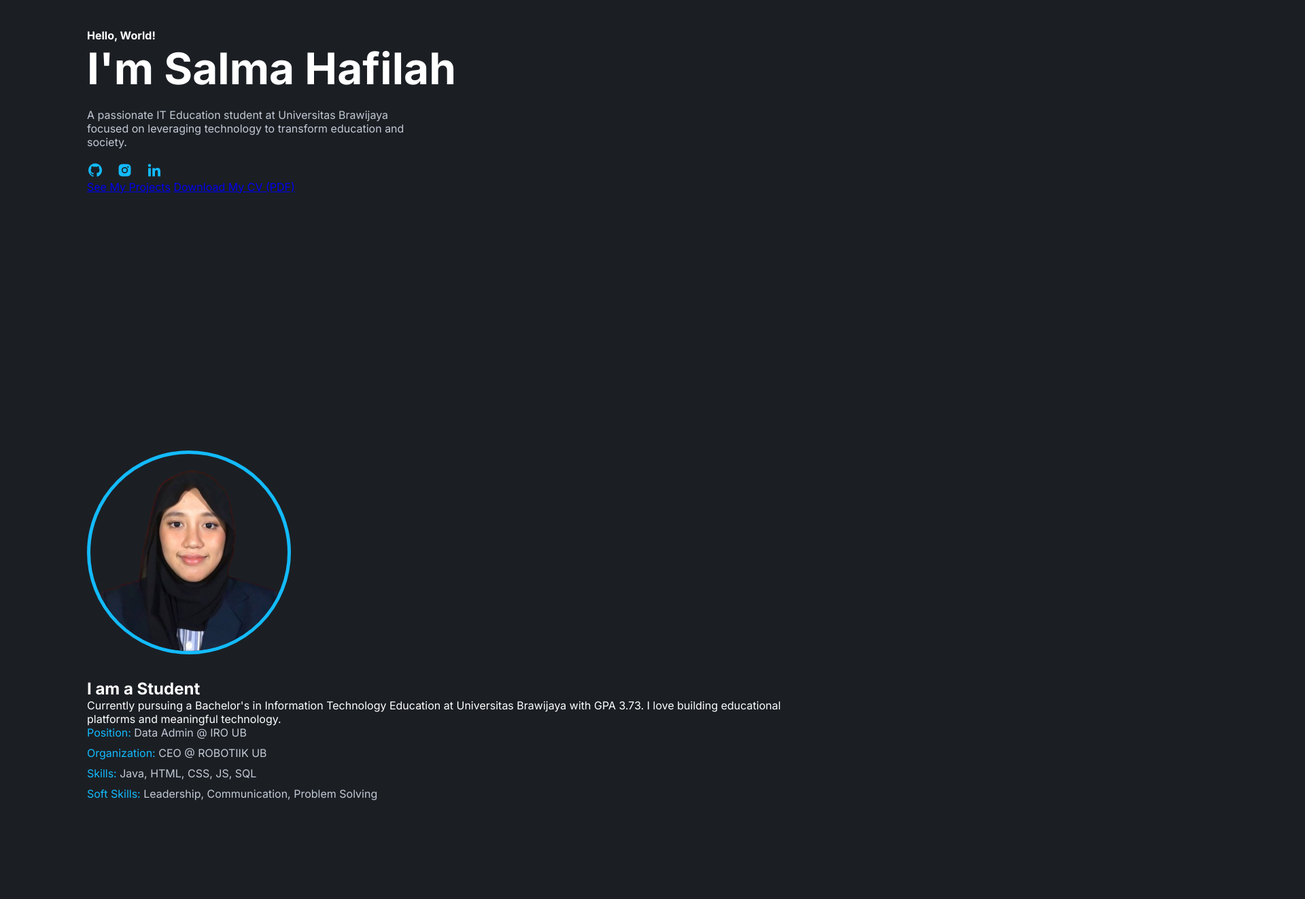
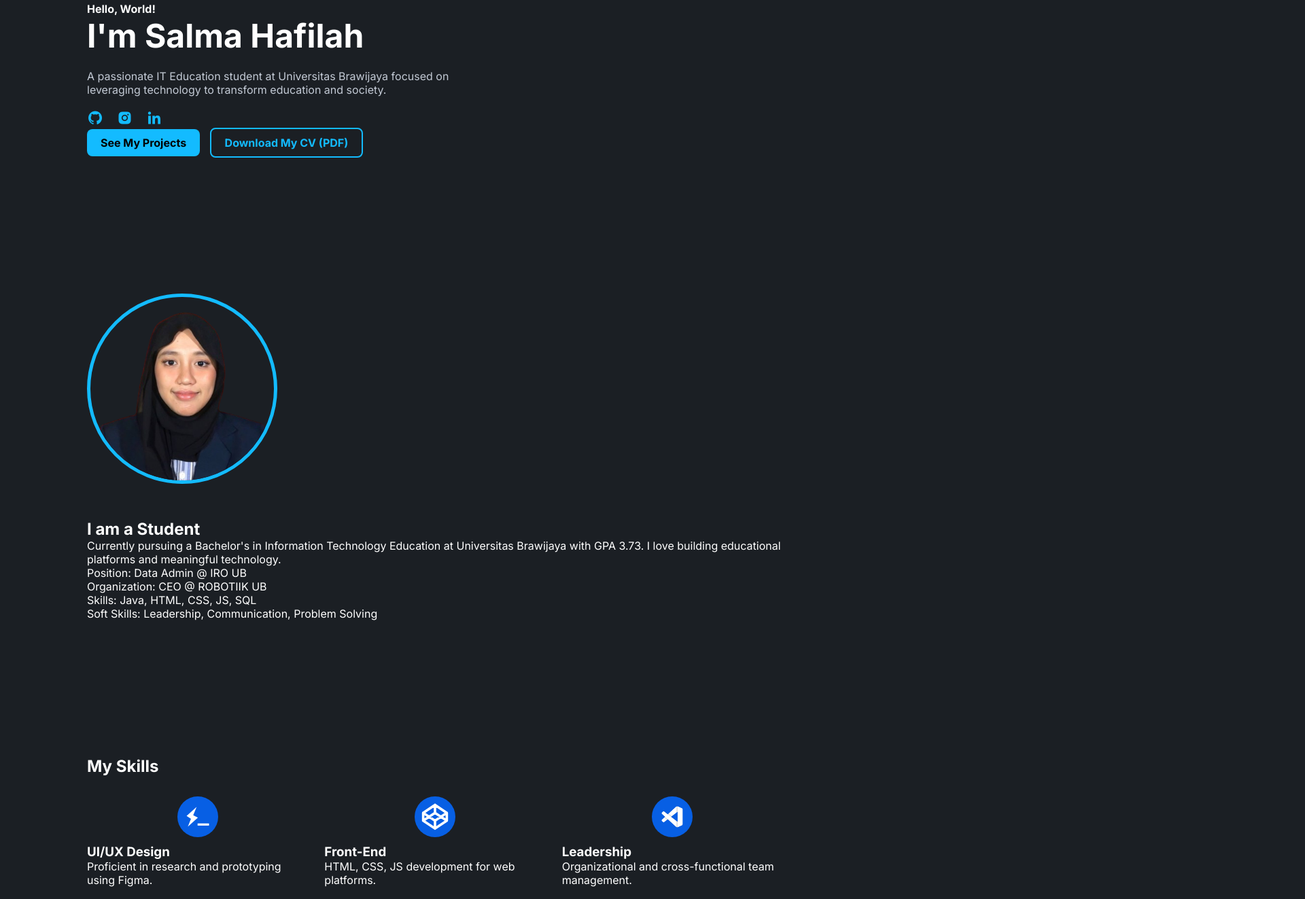
Before and after one commit to salmahflh/Portofolio_SalmaHafilah, a plain HTML site: page index.html in a window 1280 px wide. Shown: the part 237-1560 px from the top of the page at 68% size, 1920 px wide, since content can reach past the window. Drawn offline with nearby package versions, Linux system fonts and the light colour scheme.

Commit message:
Update style.css

```diff
--- a/style.css
+++ b/style.css
@@ -7,8 +7,8 @@
   --main-color: #13bbff;
   --other-color: #c3cad5;
 
-  --h1-font: 4rem;
-  --h2-font: 2.2rem;
+  --h1-font: 3rem;
+  --h2-font: 2rem;
   --p-font: 1rem;
 }
 
@@ -24,31 +24,40 @@ body {
   color: var(--text-color);
 }
 
-/* Header */
+section {
+  padding: 120px 10% 80px;
+}
+
 .header {
   position: fixed;
   top: 0;
   width: 100%;
+  padding: 20px 10%;
   background: var(--background-color);
   display: flex;
   justify-content: space-between;
   align-items: center;
-  padding: 20px 10%;
   z-index: 1000;
 }
 
 .logo {
-  font-size: 24px;
+  font-size: 20px;
   font-weight: bold;
+  color: var(--text-color);
+}
+
+.logo span {
+  color: var(--main-color);
 }
 
 .navlist {
   display: flex;
-  gap: 30px;
+  gap: 25px;
 }
 
 .navlist a {
   color: var(--other-color);
+  font-size: 0.95rem;
   transition: 0.3s;
 }
 
@@ -62,84 +71,87 @@ body {
   border-radius: 8px;
   color: var(--main-color);
   background: transparent;
+  font-size: 0.9rem;
 }
 
-section {
-  padding: 100px 10%;
+.hero .main-content {
+  margin-top: 120px;
 }
 
-/* Hero */
-.hero {
-  height: 100vh;
-  display: flex;
-  align-items: center;
-  background: url('background.png') top right/cover no-repeat;
-}
-
-.main-content h1 {
+.hero h1 {
   font-size: var(--h1-font);
 }
 
 .main-content p {
-  max-width: 500px;
+  max-width: 600px;
+  color: var(--other-color);
   margin: 20px 0;
-  color: var(--other-color);
 }
 
 .social i {
   font-size: 24px;
+  color: var(--main-color);
   margin-right: 15px;
+}
+
+.btn, .btn2 {
+  display: inline-block;
+  padding: 10px 20px;
+  margin-right: 10px;
+  border-radius: 8px;
+  text-decoration: none;
+  font-weight: bold;
+}
+
+.btn {
+  background: var(--main-color);
+  color: black;
+}
+
+.btn2 {
+  background: transparent;
+  border: 2px solid var(--main-color);
   color: var(--main-color);
 }
 
-/* About */
 .about {
   display: flex;
   flex-wrap: wrap;
-  gap: 2rem;
+  align-items: center;
+  gap: 3rem;
 }
 
 .about-img img {
-  width: 300px;
-  height: 300px;
+  width: 280px;
+  height: 280px;
   border-radius: 50%;
+  border: 5px solid var(--main-color);
   object-fit: cover;
-  border: 5px solid var(--main-color);
 }
 
-.about-text .exp-area p {
-  margin-bottom: 10px;
-  color: var(--main-color);
-}
-
-.exp-area span {
-  color: var(--other-color);
-}
-
-/* Skills */
 .skills-content, .portfolio-content, .experience-content {
   display: grid;
   grid-template-columns: repeat(auto-fit, minmax(250px, 1fr));
   gap: 1.5rem;
+  margin-top: 30px;
 }
 
-.box, .row, .exp-box {
-  background: var(--second-bg-color);
-  padding: 20px;
-  border-radius: 10px;
-  box-shadow: 0 0 10px rgba(19, 187, 255, 0.2);
-  transition: 0.3s;
+.box img,
+.row img {
+  width: 100%;
+  max-height: 140px;
+  object-fit: cover;
+  border-radius: 8px;
 }
 
-.box:hover, .row:hover, .exp-box:hover {
-  transform: scale(1.02);
+.skills-content .box img {
+  width: 60px;
+  height: 60px;
+  object-fit: contain;
+  display: block;
+  margin: 0 auto 10px;
 }
 
-.box h3, .row h4, .exp-box h3 {
-  margin-top: 15px;
-}
-
-/* Contact */
 .contact-form form {
   max-width: 500px;
   margin: auto;
@@ -166,7 +178,6 @@ section {
   border-radius: 8px;
 }
 
-/* Footer */
 .footer {
   padding: 20px 10%;
   background: var(--second-bg-color);
@@ -174,3 +185,11 @@ section {
   justify-content: space-between;
   align-items: center;
 }
+
+.scroll-top i {
+  font-size: 24px;
+  background: var(--main-color);
+  color: #000;
+  padding: 10px;
+  border-radius: 50%;
+}
```
